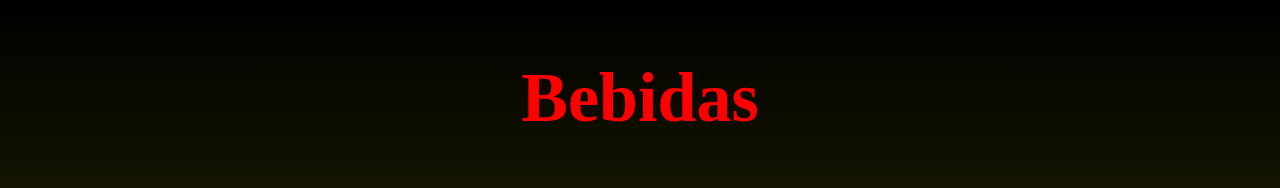
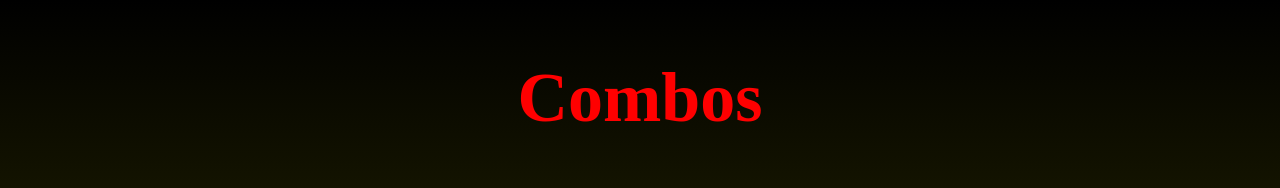
Before and after one commit to juniorjoelalves/raids_, a plain HTML site: page combos.html in a window 1280 px wide. Shown: the top 188 px of the page. Drawn offline with Linux system fonts and the light colour scheme.

Commit message:
Update combos.html

```diff
--- a/combos.html
+++ b/combos.html
@@ -12,7 +12,7 @@
     <body class="body">
       <section class="container principal">
         <div>
-        <h1 class="container_texto">Bebidas</h1>
+        <h1 class="container_texto">Combos</h1>
         <img src="comobos de uma hamburgueria.jpg" alt="hamburger" class="container_hamburguer">
      </div>
      <div class="detalhe">
```
